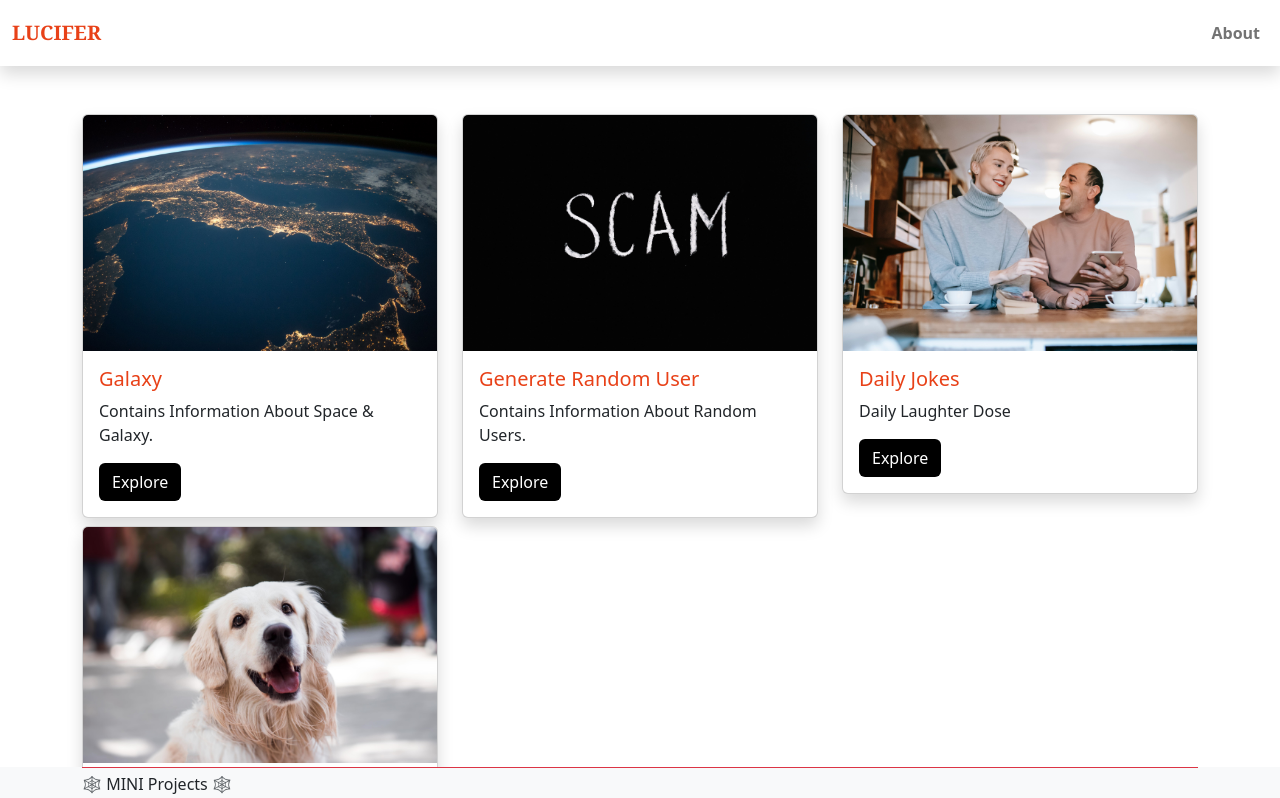
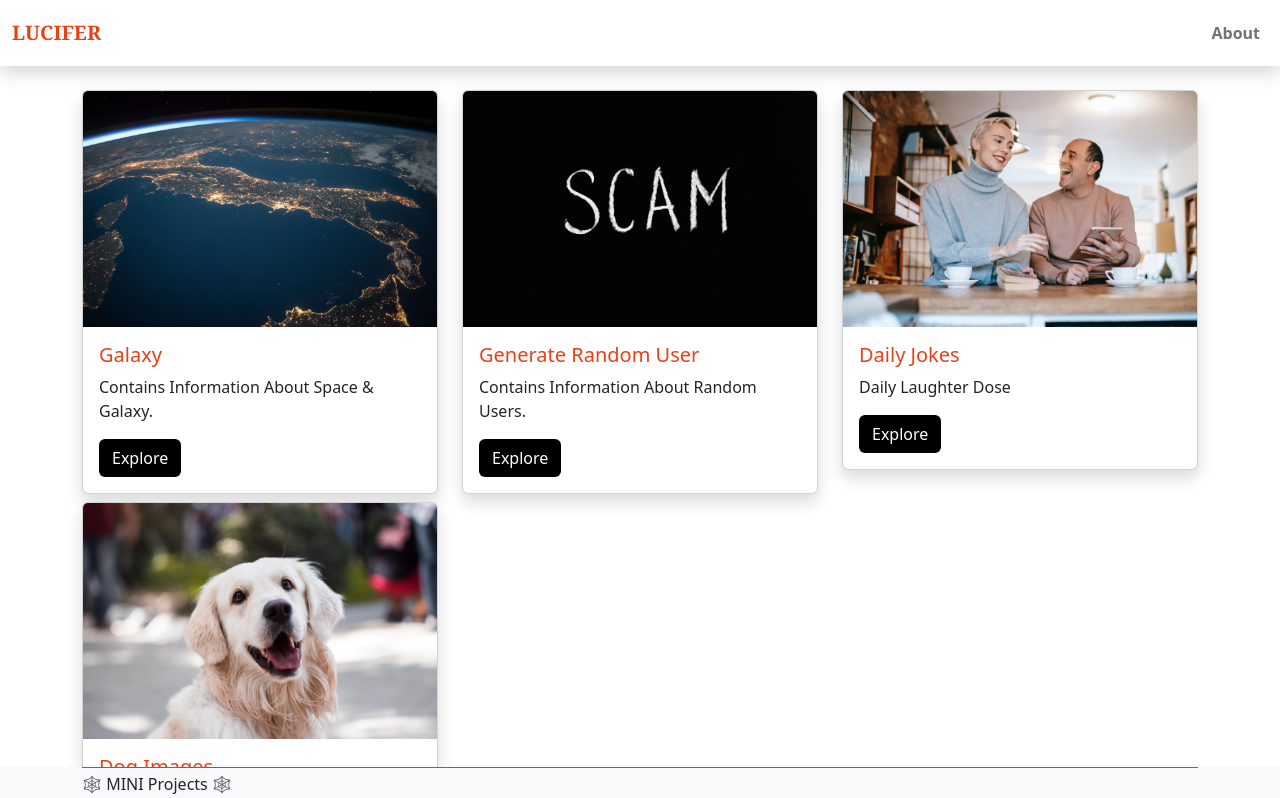
Before and after one commit to saurabh-gawade-29/my-app, a React (Create React App) app: page / in a window 1280 px wide. Shown: the top 798 px of the page. Built offline with nearby package versions, Linux system fonts and the light colour scheme.

Commit message:
Spacing Fix

```diff
--- a/src/App.js
+++ b/src/App.js
@@ -14,7 +14,7 @@ function App() {
   return (
     <div className="App">
       <Navbar />
-      <div className="container my-5">
+      <div className="container mb-5 mt-4">
         <Routes>
           <Route path="/" element={<Homepage />} />
           <Route path="astro" element={<Astro />} />
```
